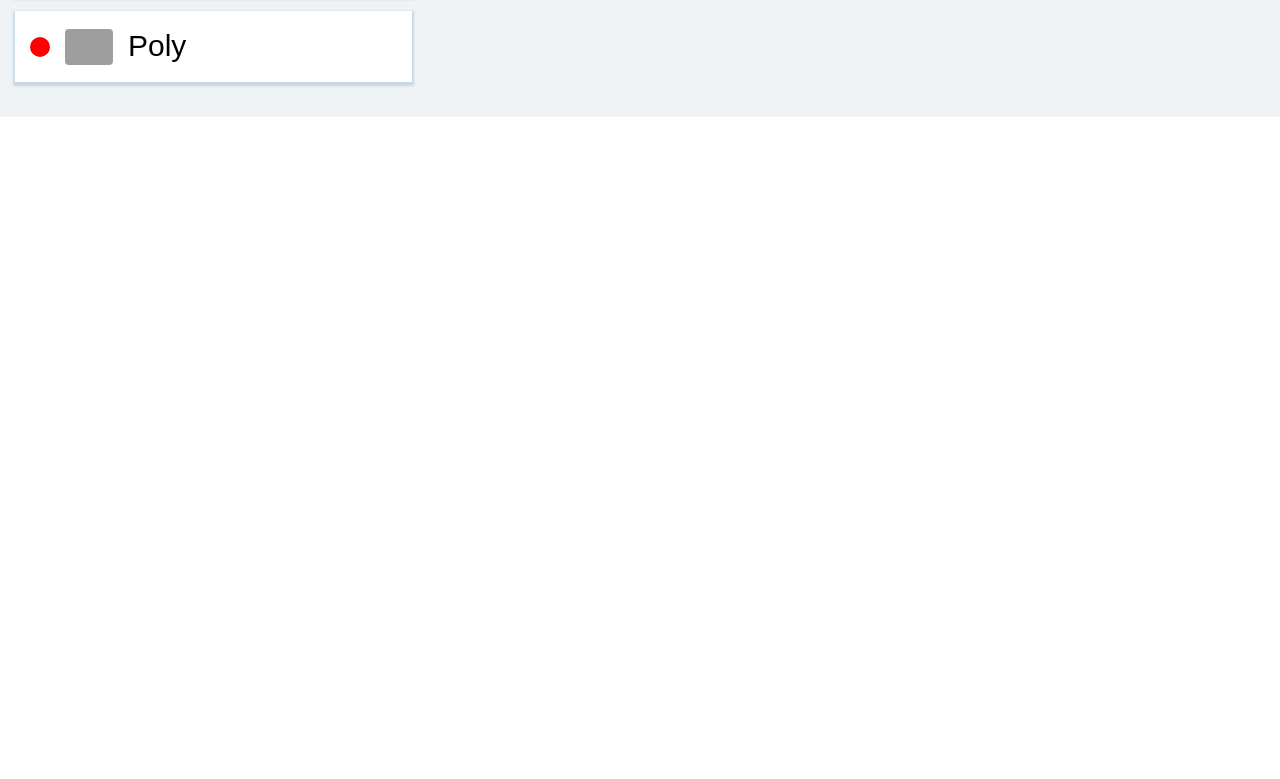
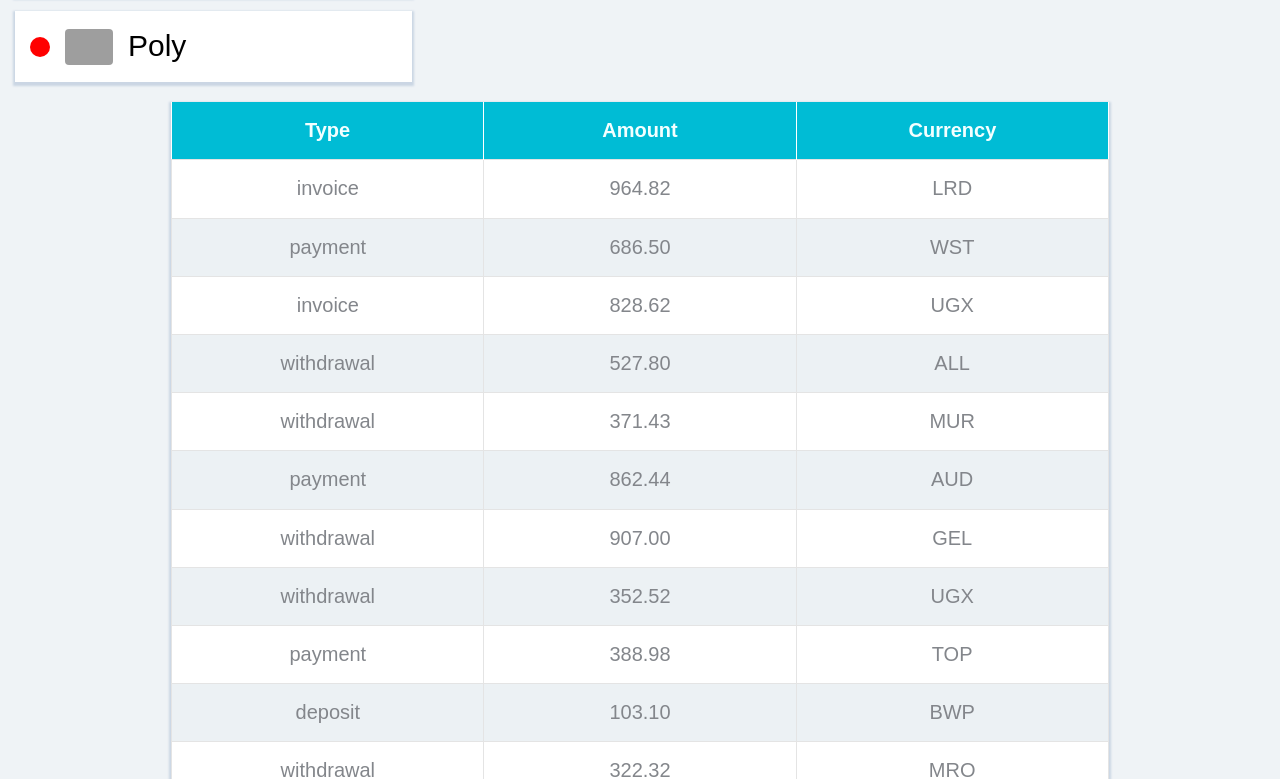
Before and after one commit to IhorKharchenko/goit-react25-hw-01-components, a React (Create React App) app: page / in a window 1280 px wide. Shown: the part 1201-1980 px from the top of the page. Before the commit the page ends 1318 px from the top, so only its background shows below. Built offline with nearby package versions, Linux system fonts and the light colour scheme; grey boxes are pictures that could not be loaded; the HTML template or start-up script is replaced by a standard one.

Commit message:
task 4 completed

```diff
--- a/src/App.js
+++ b/src/App.js
@@ -4,9 +4,11 @@
 import ProfilesList from "./components/Profile/ProfilesList";
 import FriendList from "./components/FriendList/FriendList";
 import Statistics from "./components/Statistics/Statistics";
+import TransactionHistory from "./components/TransactionHistory/TransactionHistory";
 import users from "./components/db/user.json";
 import statisticalData from "./components/db/statistical-data.json";
 import friends from "./components/db/friends.json";
+import transactions from "./components/db/transactions.json";
 
 function App() {
   return (
@@ -15,6 +17,7 @@
       <ProfilesList users={users} />
       <Statistics title="Upload stats" statisticalData={statisticalData} />
       <FriendList friends={friends} />
+      <TransactionHistory items={transactions} />
     </div>
   );
 }
--- a/src/components/FriendList/FriendList.js
+++ b/src/components/FriendList/FriendList.js
@@ -10,7 +10,7 @@
           avatar={friend.avatar}
           name={friend.name}
           isOnline={friend.isOnline}
-          id={friend.id}
+          key={friend.id}
         />
       ))}
     </ul>
--- a/src/components/FriendList/FriendListItem.js
+++ b/src/components/FriendList/FriendListItem.js
@@ -1,9 +1,9 @@
 import React from "react";
 import styles from "./FriendList.module.css";
 
-const FriendListItem = ({ avatar, name, isOnline, id }) => {
+const FriendListItem = ({ avatar, name, isOnline }) => {
   return (
-    <li key={id} className={styles.item}>
+    <li className={styles.item}>
       {isOnline ? (
         <span className={styles.status + " " + styles.isOnline}></span>
       ) : (
--- a/src/components/Profile/Profile.js
+++ b/src/components/Profile/Profile.js
@@ -44,7 +44,7 @@
   tag: PropTypes.string.isRequired,
   location: PropTypes.string.isRequired,
   src: PropTypes.string,
-  stats: (PropTypes.shape = {
+  stats: PropTypes.shape({
     followers: PropTypes.number.isRequired,
     views: PropTypes.number.isRequired,
     likes: PropTypes.number.isRequired,
--- /dev/null
+++ b/src/components/TransactionHistory/TransactionHistory.js
@@ -0,0 +1,27 @@
+import React from "react";
+import styles from "./TransactionHistory.module.css";
+
+const TransactionHistory = ({ items }) => {
+  return (
+    <table className={styles.transaction__history}>
+      <thead>
+        <tr className={styles.table__head}>
+          <th>Type</th>
+          <th>Amount</th>
+          <th>Currency</th>
+        </tr>
+      </thead>
+      <tbody className={styles.table__body}>
+        {items.map((item) => (
+          <tr key={item.id}>
+            <td>{item.type}</td>
+            <td>{item.amount}</td>
+            <td>{item.currency}</td>
+          </tr>
+        ))}
+      </tbody>
+    </table>
+  );
+};
+
+export default TransactionHistory;
--- /dev/null
+++ b/src/components/TransactionHistory/TransactionHistory.module.css
@@ -0,0 +1,32 @@
+.transaction__history {
+  background-color: #ffffff;
+  align-items: center;
+  margin: 0 auto;
+  width: 75%;
+  font-family: sans-serif;
+  font-size: 20px;
+  line-height: 1.36;
+  border-collapse: collapse;
+  box-shadow: 0 2px 2px 2px #cbd6e4;
+}
+th {
+  width: calc(100% / 3);
+  padding: 15px 0;
+}
+th:not(:last-child) {
+  border-right: 1px solid #fff;
+}
+td {
+  padding: 15px 0;
+  border: 1px solid #e4e4e4;
+}
+.table__head {
+  background-color: #00bcd5;
+  color: #f3ffff;
+}
+.table__body {
+  color: #83868b;
+}
+.table__body tr:nth-child(2n) {
+  background-color: #ecf1f4;
+}
--- /dev/null
+++ b/src/components/db/transactions.json
@@ -0,0 +1,122 @@
+[
+  {
+    "id": "1e0700a2-5183-4291-85cc-2065a036a683",
+    "type": "invoice",
+    "amount": "964.82",
+    "currency": "LRD"
+  },
+  {
+    "id": "a30f821b-4d25-4ff0-abdd-e340b3f0dd2b",
+    "type": "payment",
+    "amount": "686.50",
+    "currency": "WST"
+  },
+  {
+    "id": "44dca67a-8e5a-4798-bf8e-b15efd4e1abd",
+    "type": "invoice",
+    "amount": "828.62",
+    "currency": "UGX"
+  },
+  {
+    "id": "ea8ed3dc-2b68-4a53-905a-53ecb0adef33",
+    "type": "withdrawal",
+    "amount": "527.80",
+    "currency": "ALL"
+  },
+  {
+    "id": "ea76146a-0b00-4b80-bc02-a8c822176712",
+    "type": "withdrawal",
+    "amount": "371.43",
+    "currency": "MUR"
+  },
+  {
+    "id": "63ca02f9-d637-46b5-9237-f3b24425e029",
+    "type": "payment",
+    "amount": "862.44",
+    "currency": "AUD"
+  },
+  {
+    "id": "ed0263e8-59a5-4bf1-87e0-2bb88e53dc34",
+    "type": "withdrawal",
+    "amount": "907.00",
+    "currency": "GEL"
+  },
+  {
+    "id": "6013bad0-750c-4691-8bc2-d8f2b43969c4",
+    "type": "withdrawal",
+    "amount": "352.52",
+    "currency": "UGX"
+  },
+  {
+    "id": "252c7be4-8b06-4fa7-8d42-61fb835b70d5",
+    "type": "payment",
+    "amount": "388.98",
+    "currency": "TOP"
+  },
+  {
+    "id": "4eaab41b-b967-40ac-82ed-85fc66f646f1",
+    "type": "deposit",
+    "amount": "103.10",
+    "currency": "BWP"
+  },
+  {
+    "id": "9648a350-8469-42d5-8bf3-18090de5fe67",
+    "type": "withdrawal",
+    "amount": "322.32",
+    "currency": "MRO"
+  },
+  {
+    "id": "9c5c25fb-1a95-4b2f-8d1f-4c4426d677cc",
+    "type": "invoice",
+    "amount": "14.79",
+    "currency": "PYG"
+  },
+  {
+    "id": "43ef232c-80e9-4d6f-b48a-b22405620de3",
+    "type": "payment",
+    "amount": "904.86",
+    "currency": "CHF"
+  },
+  {
+    "id": "5161682e-e620-4019-ab0a-24ceb10fbd20",
+    "type": "withdrawal",
+    "amount": "307.08",
+    "currency": "NOK"
+  },
+  {
+    "id": "7b119d71-42e6-4c42-a141-6818b07bb9ff",
+    "type": "invoice",
+    "amount": "275.07",
+    "currency": "AWG"
+  },
+  {
+    "id": "a4f65722-65c4-4c28-b1f4-b8ed988bb205",
+    "type": "deposit",
+    "amount": "213.10",
+    "currency": "STD"
+  },
+  {
+    "id": "c6e5784b-0ca3-48d6-86e5-b5128af5a523",
+    "type": "invoice",
+    "amount": "116.11",
+    "currency": "CUP CUC"
+  },
+  {
+    "id": "c9ebed6a-3a02-4b49-ac0d-0534b51f2bfd",
+    "type": "invoice",
+    "amount": "878.67",
+    "currency": "HKD"
+  },
+  {
+    "id": "a4a98b0e-b22c-438b-9f83-de2df52110c8",
+    "type": "invoice",
+    "amount": "725.03",
+    "currency": "UYU UYI"
+  },
+  {
+    "id": "b39bfa7a-0166-4c47-94d6-87d20590f746",
+    "type": "payment",
+    "amount": "405.45",
+    "currency": "MDL"
+  }
+]
```
